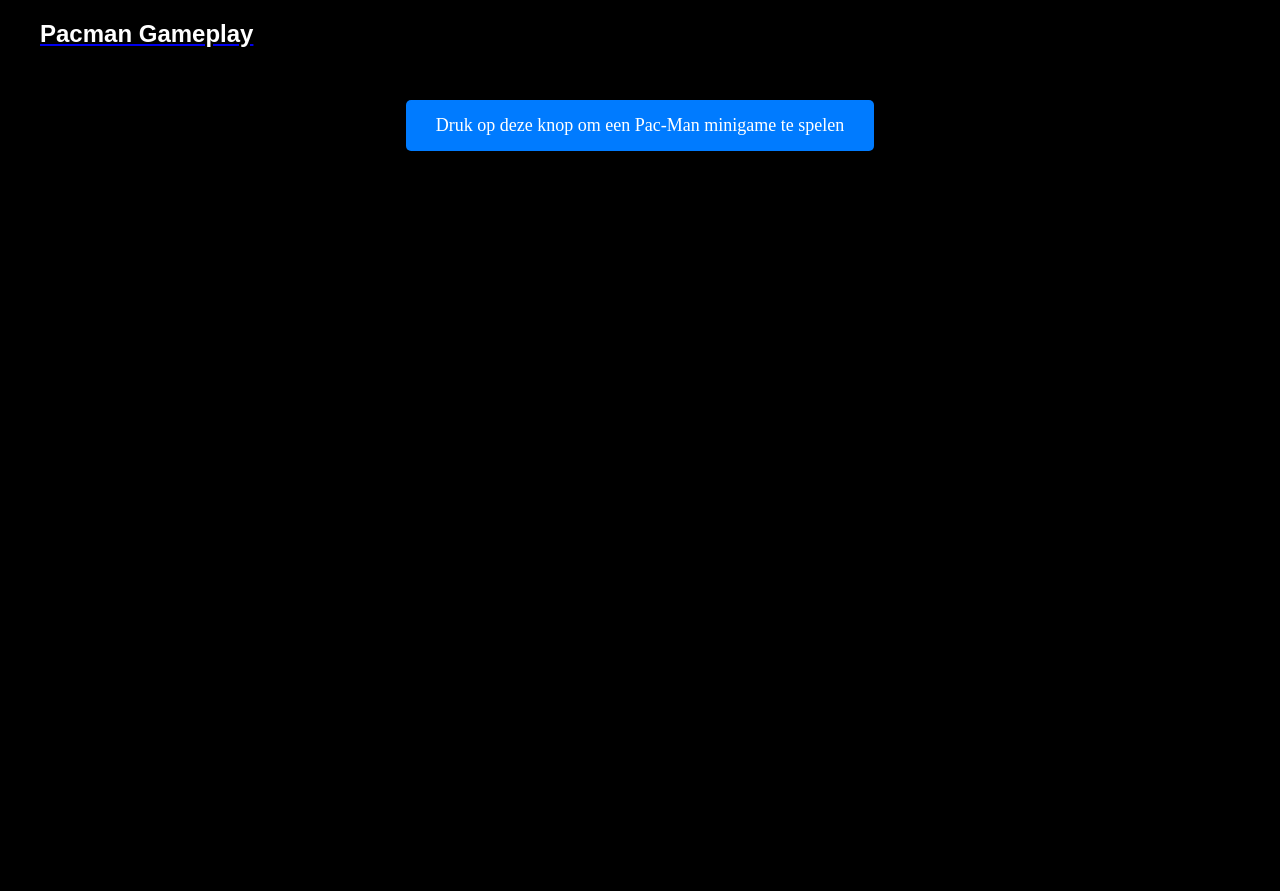
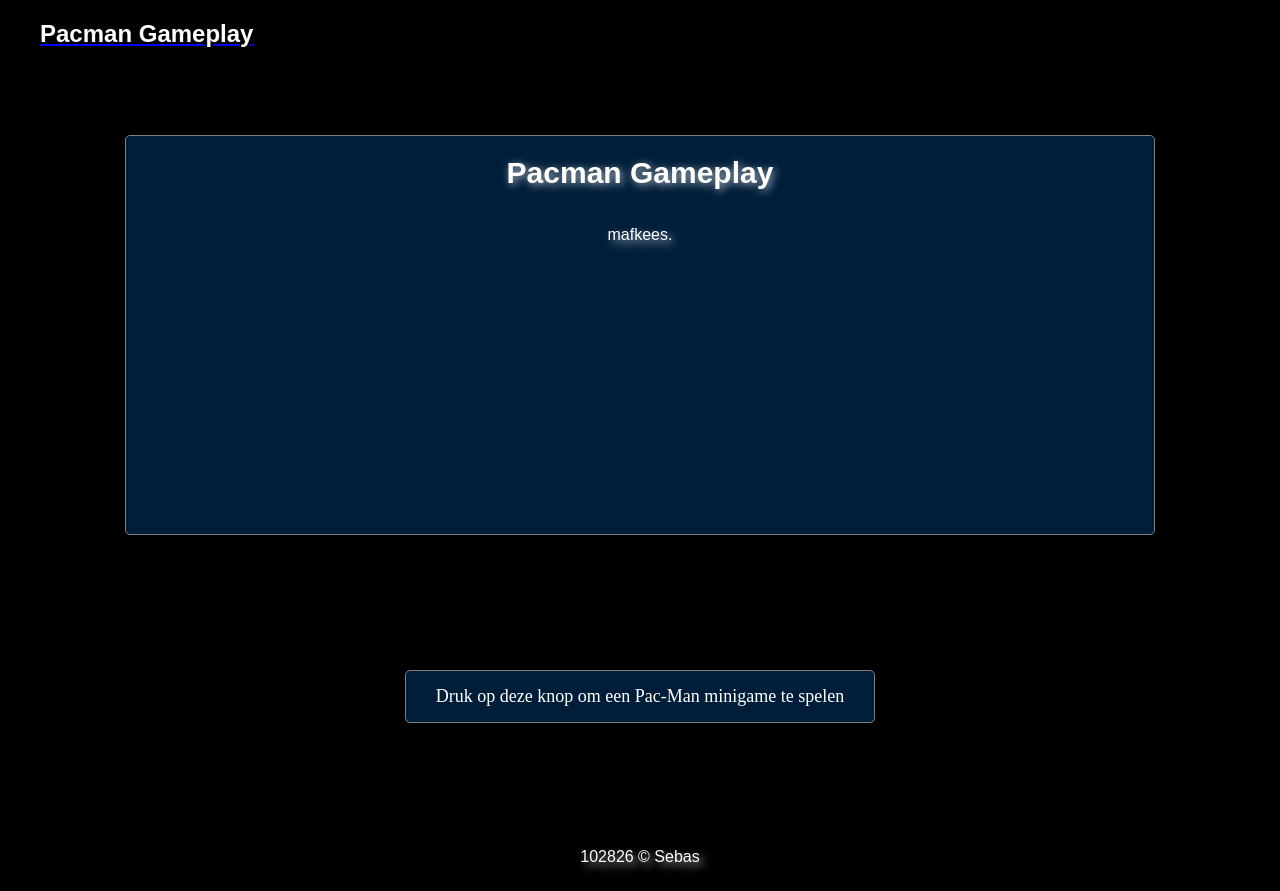
Before and after one commit to BramvAndel/beroeps-art-de-pixel, a plain HTML site: page sebas/pages/gameplaypage.html in a window 1280 px wide. Before the commit the page ends 800 px from the top, so only its background shows below. Drawn offline with Linux system fonts and the light colour scheme.

Commit message:
Info + game Page layout gemaakt

```diff
--- a/css/style.css
+++ b/css/style.css
@@ -32,6 +32,7 @@
     position: absolute;
     top: 30%;
     left: 50%;
+    text-shadow: 1px 1px 6px white;
     transform: translate(-50%, -50%);
     font-size: 44px;
     text-align: center;
--- a/sebas/css/style.css
+++ b/sebas/css/style.css
@@ -15,6 +15,39 @@
     border-color: #ff0000;
     border-radius: 25px;
 }
+
+.info-box {
+    text-align: center;
+    border: 1px solid #808080;
+    border-radius: 5px;
+    height: 600px;
+    width: 530px;
+    padding: 20px;
+    margin: 20px;
+    background-color: #001e3a;
+    transition: transform 0.3s;
+}
+
+.info-box2 {
+    text-align: center;
+    border: 1px solid #808080;
+    border-radius: 5px;
+    height: 400px;
+    width: 1030px;
+    padding: 20px;
+    margin: 20px;
+    background-color: #001e3a;
+    transition: transform 0.3s;
+}
+
+
+.info-box:hover {
+    transform: scale(1.05);
+}
+.info-box2:hover {
+    transform: scale(1.05);
+}
+
 
 .content {
     margin-top: 100px;
@@ -226,20 +259,20 @@
 }
 
 .back-button {
-    display: inline-block; /* Zorgt ervoor dat de knop als een blok werkt */
-    padding: 15px 30px; /* Binnenruimte van de knop */
-    font-size: 18px; /* Grootte van de tekst */
-    color: white; /* Tekstkleur */
-    background-color: #007bff; /* Knopkleur */
-    border: none; /* Geen rand */
-    border-radius: 5px; /* Ronde hoeken */
-    text-decoration: none; /* Geen onderlijn */
-    transition: background-color 0.3s, transform 0.3s; /* Overgangseffect voor hover */
+    display: inline-block;
+    padding: 15px 30px;
+    font-size: 18px;
+    color: white;
+    background-color: #001e3a;
+    border: 1px solid #808080;
+    border-radius: 5px;
+    text-decoration: none;
+    transition: background-color 0.3s, transform 0.3s;
 }
 
 .back-button:hover {
-    background-color: #0056b3; /* Donkerdere kleur bij hover */
-    transform: scale(1.05); /* Vergroot de knop iets bij hover */
+    background-color: #560000;
+    transform: scale(1.05);
 }
 
 .flexy  {
@@ -249,5 +282,5 @@
 footer {
     padding: 25px;
     margin-top: 100px;
-    background-color: #1a1a1a;
+    background-color: #000000;
 }
--- a/sebas/pages/gameplaypage.html
+++ b/sebas/pages/gameplaypage.html
@@ -23,10 +23,22 @@
     </div>
 
 
+    <div class="content">
+
+        <div class="info-box2">
+            <h2 style="text-align: center;">Pacman Gameplay</h2>
+            <br>
+            <br>
+            <p>mafkees.</p>
+        </div>
+    </div>
+
     <div class="button-container">
         <a href="pacmangame.html" class="back-button">Druk op deze knop om een Pac-Man minigame te spelen</a>
     </div>
-
+    <footer>
+        <p style="text-align: center;">102826 © Sebas</p>
+    </footer>
 
 </body>
 </html>
```
Also changed, not shown: sebas/pages/infopage.html (+34 -0 lines), sebas/pages/pacmangame.html (+5 -0 lines).
